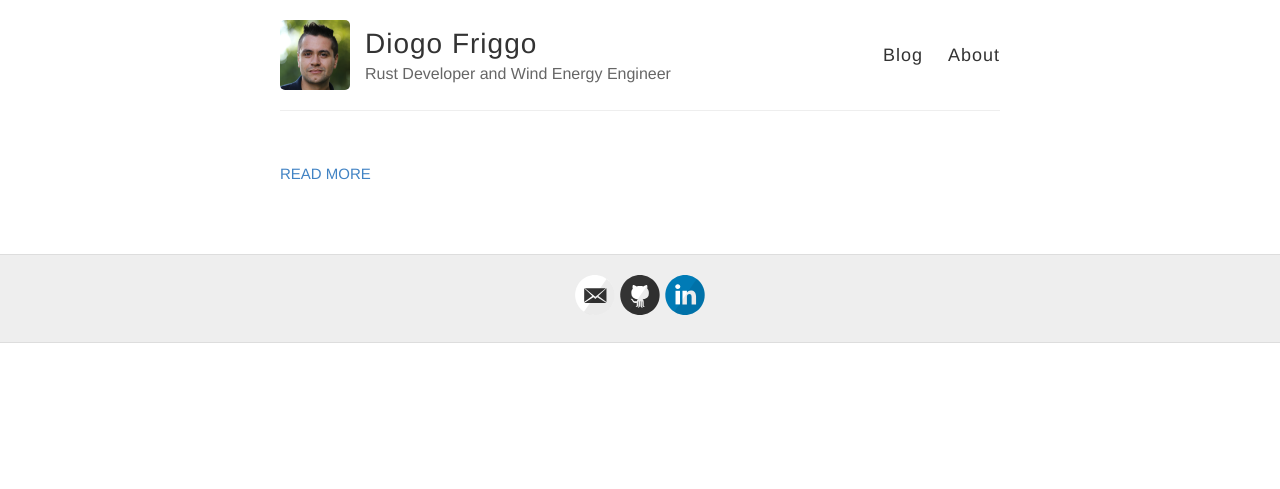
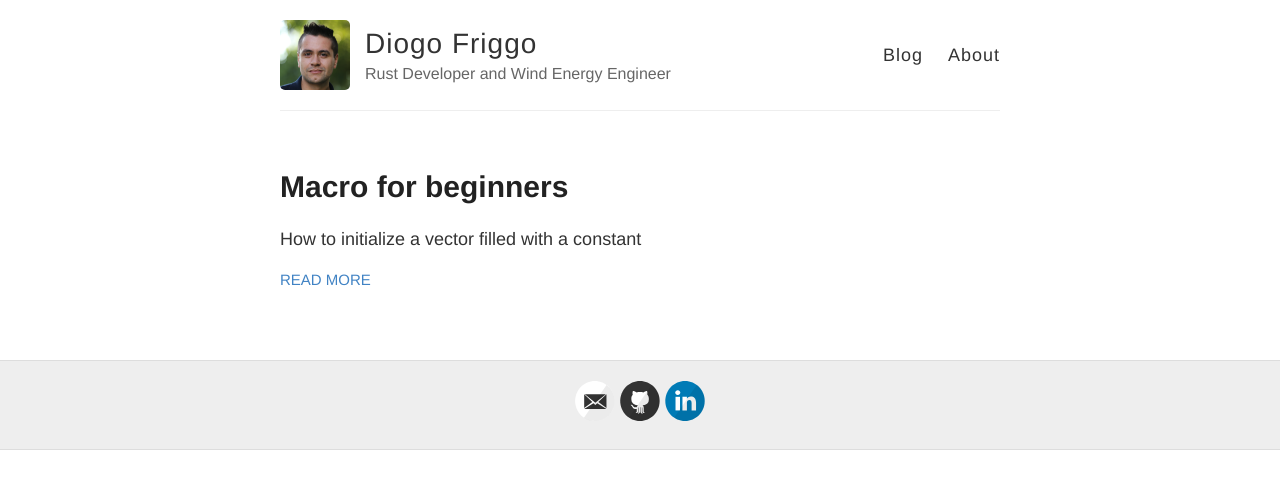
Before and after one commit to diogofriggo/diogofriggo.github.io, a Jekyll site: the page built from index.html, in a window 1280 px wide. Shown: the top 489 px of the page. Built offline with Jekyll 4.4.1, drawn with Linux system fonts in a browser that asks for light colours; some of the changed lines change nothing that is shown.

Commit message:
Update 2022-05-11-macro-for-beginners.md

```diff
--- a/_posts/2022-05-11-macro-for-beginners.md
+++ b/_posts/2022-05-11-macro-for-beginners.md
@@ -1,15 +1,11 @@
 ---
 layout: post
-title: "Macro for beginners or how to initialize a vector filled with a constant"
-published: true
+title: Macro for beginners
 date: 2022-05-11 10:41:00 -0300
-categories: [rust] [macro]
-tags: [rust] [macro]
+categories: rust macro
 ---
 
-# Macro for beginners
-
-How to initialize a vector filled with a constant?
+How to initialize a vector filled with a constant
 
 We're looking for a concise way to get a vector of `n` elements, all initialized with the same specified `constant`
 
```
